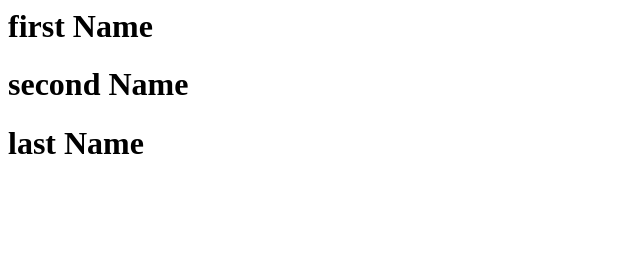
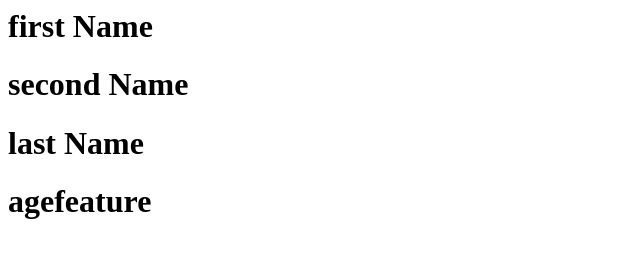
Before and after one commit to OMARELHADAD/Sprints-SWCM-Task, a plain HTML site: page index.html in a window 1280 px wide. Shown: the whole page, without its empty margins (0-640 px from the left). Drawn offline with Linux system fonts and the light colour scheme.

Commit message:
Add age feature conflict

```diff
--- a/index.html
+++ b/index.html
@@ -1,3 +1,4 @@
 <h1>first Name</h1>
 <h1>second Name</h1>
 <h1>last Name</h1>
+<h1> agefeature </h1>
```
Also changed, not shown: myName.html (+1 -0 lines).
